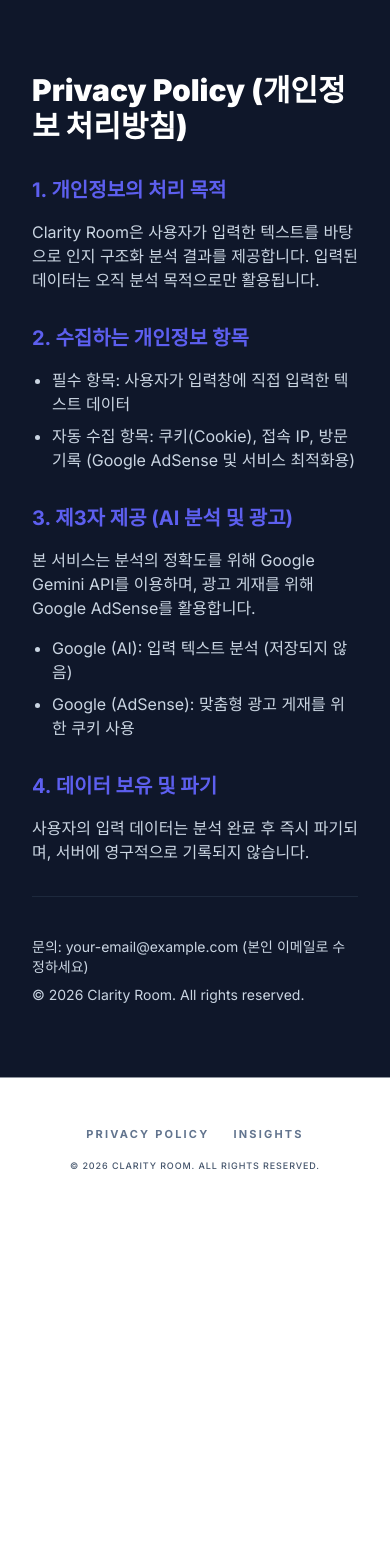
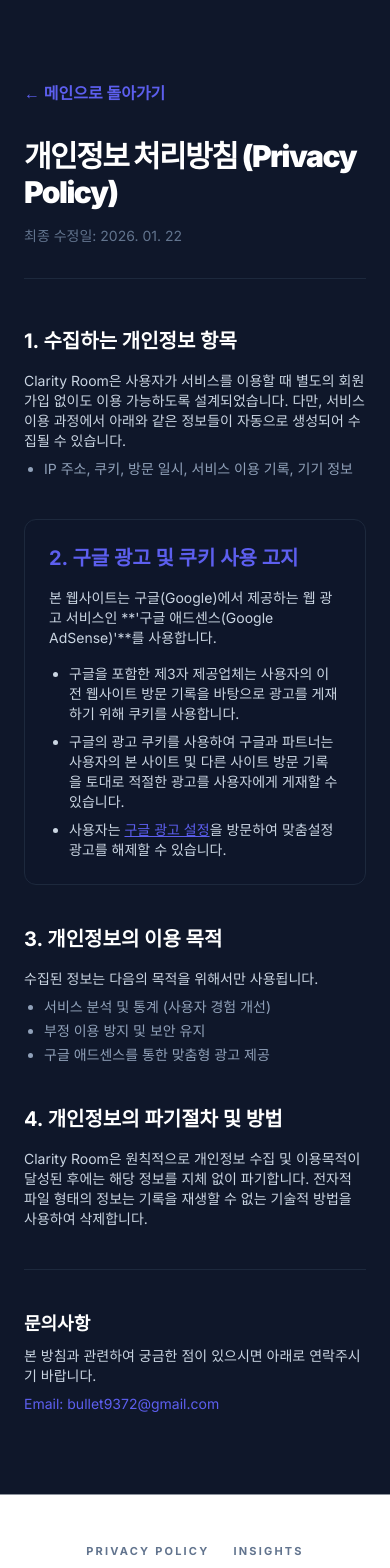
Before and after one commit to story759-hub/decision-mirror, a Next.js app: page /privacy in a window 390 px wide. Shown: the top 1568 px of the page. Before the commit the page ends 1220 px from the top, so only its background shows below. Built offline with nearby package versions, Linux system fonts and the light colour scheme.

Commit message:
docs: add adsense verification script

```diff
--- a/app/articles/page.tsx
+++ b/app/articles/page.tsx
@@ -1,40 +1,45 @@
-import React from 'react';
 import Link from 'next/link';
 
 const articles = [
-  { id: 1, title: "결정 장애를 극복하는 '70% 법칙'", desc: "완벽한 타이밍보다 중요한 것은 빠른 의사결정입니다." },
-  { id: 2, title: "선택의 역설(The Paradox of Choice)", desc: "왜 선택지가 많을수록 우리는 더 불행해질까요?" },
-  { id: 3, title: "매몰 비용 오류에서 벗어나는 법", desc: "과거에 쏟은 시간이 현재의 발목을 잡고 있다면." },
-  { id: 4, title: "제프 베이조스의 후회 최소화 프레임워크", desc: "성공한 리더들의 결정 방식에는 공통점이 있습니다." },
-  { id: 5, title: "번아웃이 의사결정에 미치는 영향", desc: "지친 뇌는 가장 쉬운 길만 선택하려 합니다." },
-  { id: 6, title: "메타인지 능력을 높이는 일상적 습관", desc: "내가 무엇을 모르는지 아는 것이 시작입니다." },
-  { id: 7, title: "브레인 덤프: 머릿속 쓰레기를 비우는 기술", desc: "복잡한 생각을 텍스트로 옮기면 정리가 시작됩니다." },
-  { id: 8, title: "감정과 이성을 분리하는 인지적 거리두기", desc: "객관적으로 나를 관찰하는 '거울'의 역할." },
-  { id: 9, title: "이직 고민 시 반드시 체크해야 할 리스트", desc: "단순한 불만인지, 성장을 위한 갈증인지 구분하세요." },
-  { id: 10, title: "인간관계 다이어트가 필요한 이유", desc: "나를 갉아먹는 관계로부터 나를 지키는 법." },
-  { id: 11, title: "디지털 디톡스와 맑은 정신 유지하기", desc: "과잉 정보 시대, 뇌에 휴식을 주는 전략." },
-  { id: 12, title: "새벽과 저녁, 당신의 결정 황금 시간대는?", desc: "생체 리듬에 따른 의사결정 효율성 분석." },
-  { id: 13, title: "성장형 마인드셋의 힘", desc: "실패를 결정의 끝이 아닌 과정으로 보는 법." },
-  { id: 14, title: "인지 구조화 도구 Clarity Room 활용 가이드", desc: "AI를 활용해 생각의 타래를 푸는 방법." },
-  { id: 15, title: "혼란 속에서 답을 찾는 인지 심리학", desc: "답이 없어도 정리가 되면 길은 보입니다." },
+  { id: 1, title: "결정 장애를 극복하는 '70% 법칙'" },
+  { id: 2, title: "선택의 역설: 왜 선택지가 많을수록 불행한가" },
+  { id: 3, title: "매몰 비용 오류: 과거에 쏟은 시간이 발목을 잡을 때" },
+  { id: 4, title: "제프 베이조스의 후회 최소화 프레임워크" },
+  { id: 5, title: "번아웃과 결정력의 상관관계" },
+  { id: 6, title: "메타인지 능력을 높이는 습관" },
+  { id: 7, title: "브레인 덤프: 머릿속 쓰레기 비우기" },
+  { id: 8, title: "감정과 이성을 분리하는 기술" },
+  { id: 9, title: "이직 고민 시 반드시 체크할 3가지" },
+  { id: 10, title: "인간관계 다이어트가 필요한 이유" },
+  { id: 11, title: "디지털 디톡스와 맑은 정신" },
+  { id: 12, title: "의사결정의 황금 시간대" },
+  { id: 13, title: "성장형 마인드셋의 힘" },
+  { id: 14, title: "Clarity Room 활용 가이드" },
+  { id: 15, title: "혼란 속에서 답을 찾는 법" },
 ];
 
-export default function ArticleList() {
+export default function ArticlesPage() {
   return (
-    <div className="min-h-screen bg-[#0F172A] text-slate-100 p-8">
-      <div className="max-w-4xl mx-auto py-10">
-        <header className="mb-12">
-          <Link href="/" className="text-[#5D5FEF] font-bold mb-4 inline-block">← Back to Analysis</Link>
-          <h1 className="text-4xl font-black tracking-tighter">Cognitive Insights</h1>
-          <p className="text-slate-500 mt-2 font-medium">의사결정과 인지 구조화를 위한 가이드</p>
-        </header>
-
-        <div className="grid gap-6">
+    <div className="min-h-screen bg-[#0F172A] py-20 px-6">
+      <div className="max-w-2xl mx-auto">
+        <h1 className="text-3xl font-black text-white mb-12 tracking-tighter text-center">
+          Cognitive Insights
+        </h1>
+        <div className="grid gap-4">
           {articles.map((article) => (
-            <div key={article.id} className="bg-slate-900/50 p-6 rounded-2xl border border-slate-800 hover:border-[#5D5FEF] transition-colors cursor-pointer">
-              <h2 className="text-xl font-bold mb-2">{article.id}. {article.title}</h2>
-              <p className="text-slate-400 text-sm leading-relaxed">{article.desc}</p>
-            </div>
+            <Link
+              key={article.id}
+              href={`/articles/${article.id}`}
+              className="group p-6 rounded-2xl bg-slate-900 border border-slate-800 hover:border-[#5D5FEF] transition-all"
+            >
+              <div className="flex justify-between items-center">
+                <span className="text-slate-500 font-mono text-sm">0{article.id}</span>
+                <h2 className="text-lg font-bold text-slate-200 group-hover:text-white transition-colors">
+                  {article.title}
+                </h2>
+                <span className="text-[#5D5FEF] opacity-0 group-hover:opacity-100 transition-all">→</span>
+              </div>
+            </Link>
           ))}
         </div>
       </div>
--- a/app/privacy/page.tsx
+++ b/app/privacy/page.tsx
@@ -1,43 +1,73 @@
 import React from 'react';
+import Link from 'next/link';
 
 export default function PrivacyPolicy() {
   return (
-    <div className="min-h-screen bg-[#0F172A] text-slate-300 p-8 font-sans">
-      <div className="max-w-3xl mx-auto space-y-8 py-10">
-        <h1 className="text-3xl font-black text-white">Privacy Policy (개인정보 처리방침)</h1>
+    <div className="min-h-screen bg-[#0F172A] text-slate-300 font-sans leading-relaxed">
+      <article className="max-w-3xl mx-auto px-6 py-20">
+        <Link href="/" className="text-[#5D5FEF] font-bold mb-8 inline-block hover:underline">
+          ← 메인으로 돌아가기
+        </Link>
 
-        <section className="space-y-4">
-          <h2 className="text-xl font-bold text-[#5D5FEF]">1. 개인정보의 처리 목적</h2>
-          <p>Clarity Room은 사용자가 입력한 텍스트를 바탕으로 인지 구조화 분석 결과를 제공합니다. 입력된 데이터는 오직 분석 목적으로만 활용됩니다.</p>
+        <header className="mb-12 border-b border-slate-800 pb-8">
+          <h1 className="text-3xl font-black text-white tracking-tighter mb-4">
+            개인정보 처리방침 (Privacy Policy)
+          </h1>
+          <p className="text-slate-500 text-sm">최종 수정일: 2026. 01. 22</p>
+        </header>
+
+        <section className="space-y-10 text-sm md:text-base">
+          {/* 1. 수집 항목 */}
+          <div>
+            <h2 className="text-xl font-bold text-white mb-4">1. 수집하는 개인정보 항목</h2>
+            <p>
+              Clarity Room은 사용자가 서비스를 이용할 때 별도의 회원가입 없이도 이용 가능하도록 설계되었습니다. 다만, 서비스 이용 과정에서 아래와 같은 정보들이 자동으로 생성되어 수집될 수 있습니다.
+            </p>
+            <ul className="list-disc pl-5 mt-2 space-y-1 text-slate-400">
+              <li>IP 주소, 쿠키, 방문 일시, 서비스 이용 기록, 기기 정보</li>
+            </ul>
+          </div>
+
+          {/* 2. 애드센스 필수 문구 (가장 중요) */}
+          <div className="bg-slate-900/50 p-6 rounded-xl border border-slate-800">
+            <h2 className="text-xl font-bold text-[#5D5FEF] mb-4">2. 구글 광고 및 쿠키 사용 고지</h2>
+            <p className="mb-4">
+              본 웹사이트는 구글(Google)에서 제공하는 웹 광고 서비스인 **'구글 애드센스(Google AdSense)'**를 사용합니다.
+            </p>
+            <ul className="list-disc pl-5 space-y-2 text-slate-300">
+              <li>구글을 포함한 제3자 제공업체는 사용자의 이전 웹사이트 방문 기록을 바탕으로 광고를 게재하기 위해 쿠키를 사용합니다.</li>
+              <li>구글의 광고 쿠키를 사용하여 구글과 파트너는 사용자의 본 사이트 및 다른 사이트 방문 기록을 토대로 적절한 광고를 사용자에게 게재할 수 있습니다.</li>
+              <li>사용자는 <a href="https://www.google.com/settings/ads" target="_blank" className="text-[#5D5FEF] underline">구글 광고 설정</a>을 방문하여 맞춤설정 광고를 해제할 수 있습니다.</li>
+            </ul>
+          </div>
+
+          {/* 3. 정보 이용 목적 */}
+          <div>
+            <h2 className="text-xl font-bold text-white mb-4">3. 개인정보의 이용 목적</h2>
+            <p>수집된 정보는 다음의 목적을 위해서만 사용됩니다.</p>
+            <ul className="list-disc pl-5 mt-2 space-y-1 text-slate-400">
+              <li>서비스 분석 및 통계 (사용자 경험 개선)</li>
+              <li>부정 이용 방지 및 보안 유지</li>
+              <li>구글 애드센스를 통한 맞춤형 광고 제공</li>
+            </ul>
+          </div>
+
+          {/* 4. 정보의 파기 */}
+          <div>
+            <h2 className="text-xl font-bold text-white mb-4">4. 개인정보의 파기절차 및 방법</h2>
+            <p>
+              Clarity Room은 원칙적으로 개인정보 수집 및 이용목적이 달성된 후에는 해당 정보를 지체 없이 파기합니다. 전자적 파일 형태의 정보는 기록을 재생할 수 없는 기술적 방법을 사용하여 삭제합니다.
+            </p>
+          </div>
+
+          {/* 5. 문의처 */}
+          <div className="pt-10 border-t border-slate-800">
+            <h2 className="text-lg font-bold text-white mb-2">문의사항</h2>
+            <p>본 방침과 관련하여 궁금한 점이 있으시면 아래로 연락주시기 바랍니다.</p>
+            <p className="mt-2 text-[#5D5FEF]">Email: bullet9372@gmail.com</p>
+          </div>
         </section>
-
-        <section className="space-y-4">
-          <h2 className="text-xl font-bold text-[#5D5FEF]">2. 수집하는 개인정보 항목</h2>
-          <ul className="list-disc pl-5 space-y-2">
-            <li>필수 항목: 사용자가 입력창에 직접 입력한 텍스트 데이터</li>
-            <li>자동 수집 항목: 쿠키(Cookie), 접속 IP, 방문 기록 (Google AdSense 및 서비스 최적화용)</li>
-          </ul>
-        </section>
-
-        <section className="space-y-4">
-          <h2 className="text-xl font-bold text-[#5D5FEF]">3. 제3자 제공 (AI 분석 및 광고)</h2>
-          <p>본 서비스는 분석의 정확도를 위해 Google Gemini API를 이용하며, 광고 게재를 위해 Google AdSense를 활용합니다.</p>
-          <ul className="list-disc pl-5 space-y-2">
-            <li>Google (AI): 입력 텍스트 분석 (저장되지 않음)</li>
-            <li>Google (AdSense): 맞춤형 광고 게재를 위한 쿠키 사용</li>
-          </ul>
-        </section>
-
-        <section className="space-y-4">
-          <h2 className="text-xl font-bold text-[#5D5FEF]">4. 데이터 보유 및 파기</h2>
-          <p>사용자의 입력 데이터는 분석 완료 후 즉시 파기되며, 서버에 영구적으로 기록되지 않습니다.</p>
-        </section>
-
-        <footer className="pt-10 border-t border-slate-800 text-sm">
-          <p>문의: your-email@example.com (본인 이메일로 수정하세요)</p>
-          <p className="mt-2">© 2026 Clarity Room. All rights reserved.</p>
-        </footer>
-      </div>
+      </article>
     </div>
   );
 }
```
